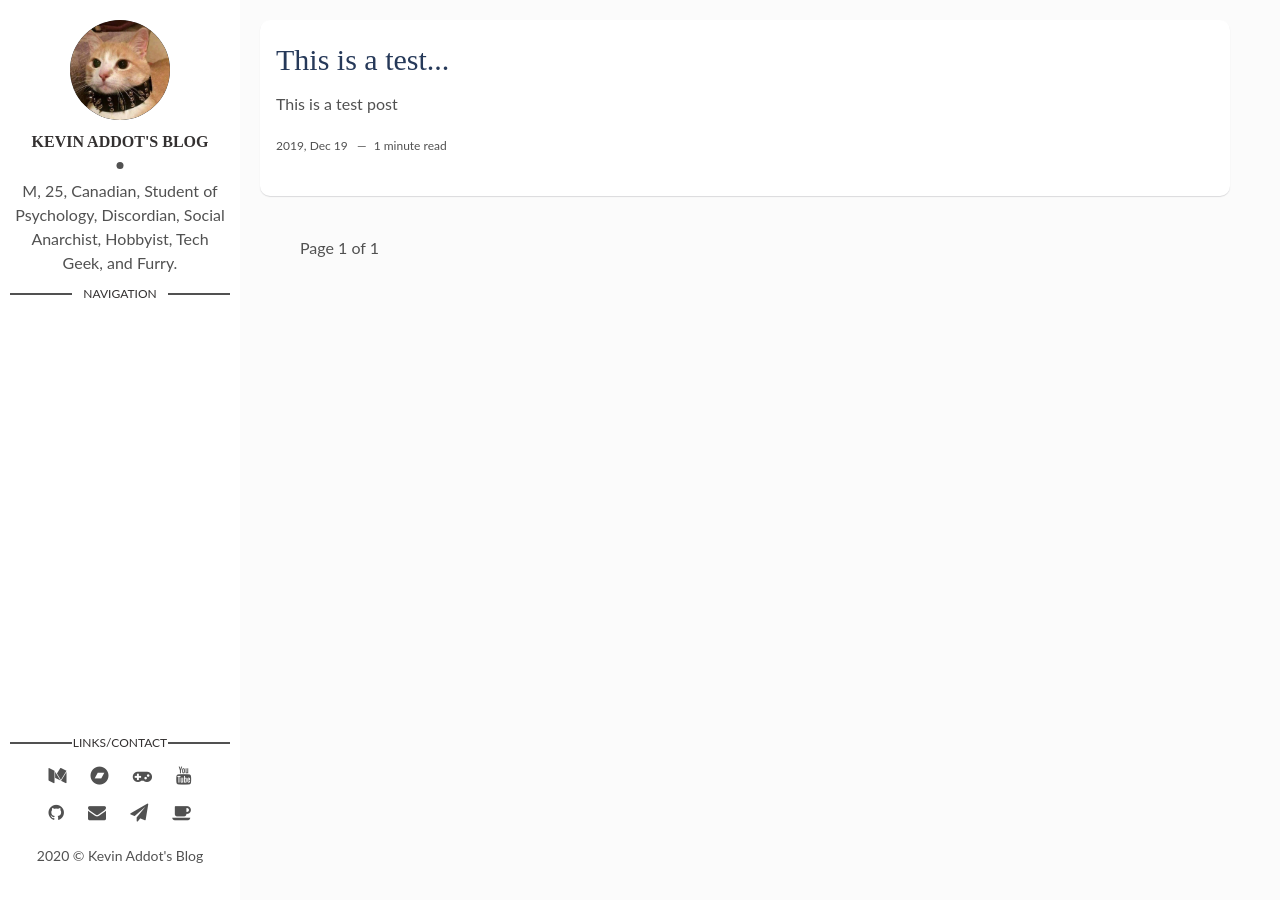
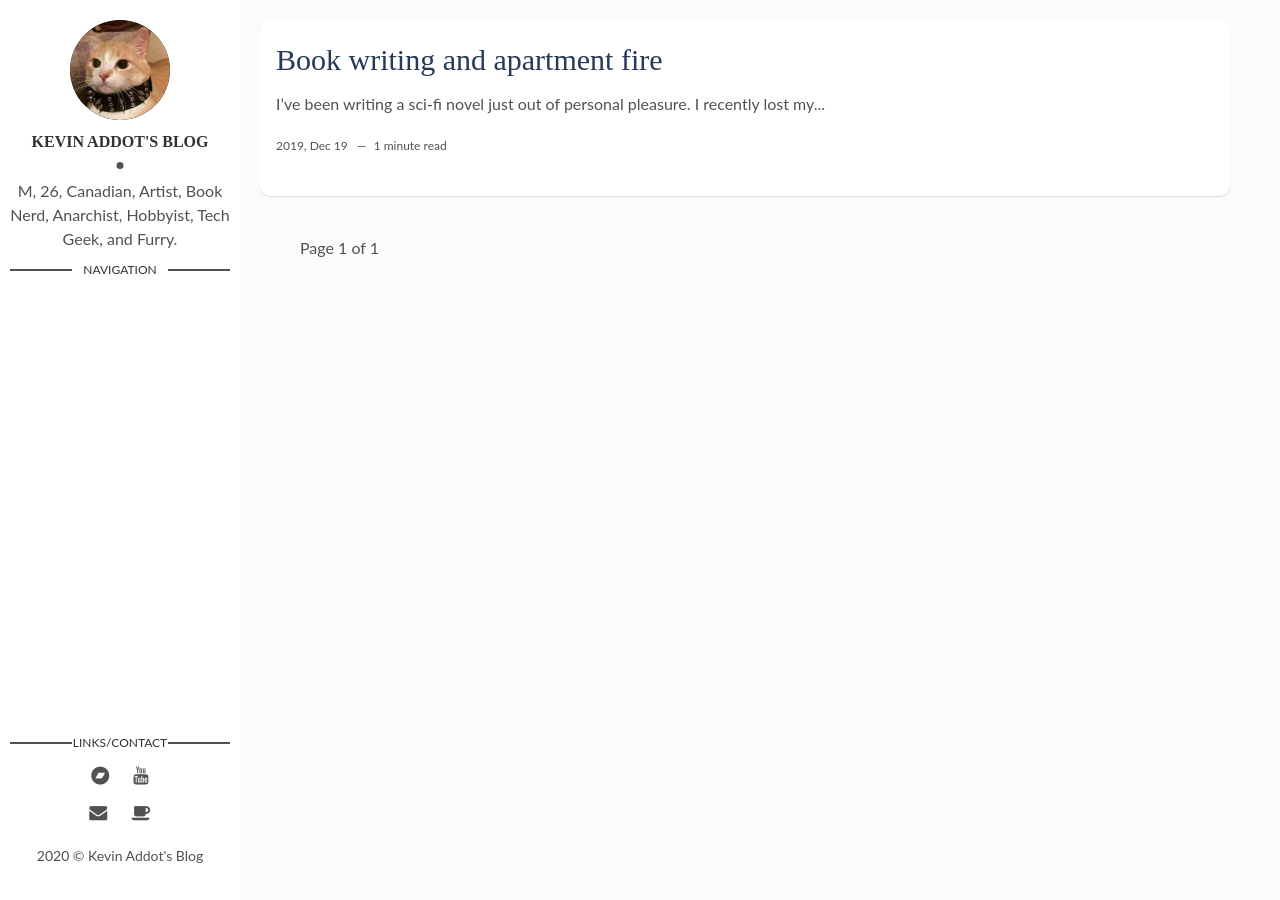
Before and after one commit to ADotInTime/ADotInTime, a Jekyll site: the page built from index.html, in a window 1280 px wide. Built offline with Jekyll 4.4.1, drawn with Linux system fonts in a browser that asks for light colours; the list of posts is cut into pages by our own code.

Commit message:
Update
-Change in discription
-Change in blogpost
-New blogpost
-Removed old socials

```diff
--- a/_config.yml
+++ b/_config.yml
@@ -9,7 +9,7 @@ site-twitter: #if your site has a twitter account, enter it here
 # Author Settings
 author: Kevin Addot's Blog # add your name
 author-img: avatar.jpg # add your photo
-about-author: M, 25, Canadian, Student of Psychology, Discordian, Social Anarchist, Hobbyist, Tech Geek, and Furry. # add description
+about-author: M, 26, Canadian, Artist, Book Nerd, Anarchist, Hobbyist, Tech Geek, and Furry. # add description
 pages-directory: # directory for all the sections of the website
 # social-twitter: # add your Twitter handle
 # social-facebook: # add your Facebook handle
--- a/_layouts/main.html
+++ b/_layouts/main.html
@@ -20,21 +20,22 @@ layout: default
     <section class="contact">
       <h3 class="contact-title">Links/Contact</h3>
       <ul>
+        <!--
         {% if site.social-medium %}
         <li class="medium"><a href="https://medium.com/@{{site.social-medium}}"><i class="fa fa-medium"></i></a></li>
         {% else %}
         <li class="medium"><a href="https://medium.com/@{{site.social-medium}}"><i class="fa fa-medium" aria-hidden="true"></i></a></li>
-        {% endif %}
+        {% endif %} -->
         {% if site.social-bandcamp %}
         <li class="bandcamp"><a href="https://{{site.social-bandcamp}}.bandcamp.com/"><i class="fa fa-bandcamp"></i></a></li>
         {% else %}
         <li class="bandcamp"><a href="https://{{site.social-bandcamp}}.bandcamp.com/"><i class="fa fa-bandcamp" aria-hidden="true"></i></a></li>
         {% endif %}
-        {% if site.social-itchio %}
+        <!-- {% if site.social-itchio %}
         <li class="itchio"><a href="https://{{site.social-itchio}}.itch.io/"><i class="fa fa-gamepad"></i></a></li>
         {% else %}
         <li class="itchio"><a href="https://{{site.social-itchio}}.itch.io/"><i class="fa fa-gamepad"  aria-hidden="true"></i></a></li>
-        {% endif %}
+        {% endif %} -->
         {% if site.social-youtube %}
         <li class="youtube"><a href="https://www.youtube.com/channel/{{site.social-youtube}}"><i class="fa fa-youtube"></i></a></li>
         {% else %}
@@ -43,20 +44,22 @@ layout: default
       </ul>
       <ul>
        {% if site.social-github %}
+       <!--
         <li class="github"><a href="http://github.com/{{site.social-github}}" target="_blank"><i class="fa fa-github"></i></a></li>
         {% else %}
         <li class="github"><a href="http://github.com/" target="_blank"><i class="fa fa-github" aria-hidden="true"></i></a></li>
-        {% endif %}
+        {% endif %} -->
         {% if site.social-email %}
         <li class="email"><a href="mailto:{{site.social-email}}"><i class="fa fa-envelope"></i></a></li>
         {% else %}
         <li class="email"><a href="adotintime@tutanota.com"><i class="fa fa-envelope" aria-hidden="true"></i></a></li>
         {% endif %}
+        <!--
         {% if site.social-telegram %}
         <li class="telegram"><a href="https://t.me/{{site.social-telegram}}"><i class="fa fa-paper-plane"></i></a></li>
         {% else %}
         <li class="telegram"><a href="https://t.me/{{site.social-telegram}}"><i class="fa fa-paper-plane" aria-hidden="true"></i></a></li>
-        {% endif %}
+        {% endif %} -->
         {% if site.social-kofi %}
         <li class="kofi"><a href="https://Ko-fi.com/{{site.social-kofi}}"><i class="fa fa-coffee"></i></a></li>
         {% else %}
--- a/_posts/2019-12-19-This-is-a-test.markdown
+++ b/_posts/2019-12-19-This-is-a-test.markdown
@@ -1,6 +1,6 @@
 ---
 layout: post
-title: This is a test...
+title: Book writing and apartment fire
 date: 2019-12-19
 author: Kevin Addot
 tags:
@@ -8,7 +8,14 @@ tags:
 - Blogging
 youtubeId: QbJBo2wlX80
 ---
+  I've been writing a sci-fi novel just out of personal pleasure. I recently lost my place due to a fire and ended up homeless. I lost my computer so I had to get a laptop to replace it. It's just a cheap Lenovo A1. It's actually not that bad. Compared to my previous laptop it at least holds a battery charge.
 
-This is a test post
+  I don't imagine programming much in the near future, a lot of my programming skills are very rusty thanks to the fire, school, and work. It's disapointing because I have a few really good idea's for hardware/software projects. I might get a raspberry Pi 0 just to play around with who knows...
+
+  for now I intend to save as much as possible, I'm interested in getting into music so that might be my plan, music making rather than programming, being an artist.
+
+  So its music, writing, and art for me. Moving away from computer science.
+
+  I also met my real father in the time that I was away, it was awkward and not really great, but at least we met.
 
 {% include youtubePlayer.html id=page.youtubeId %}
```
